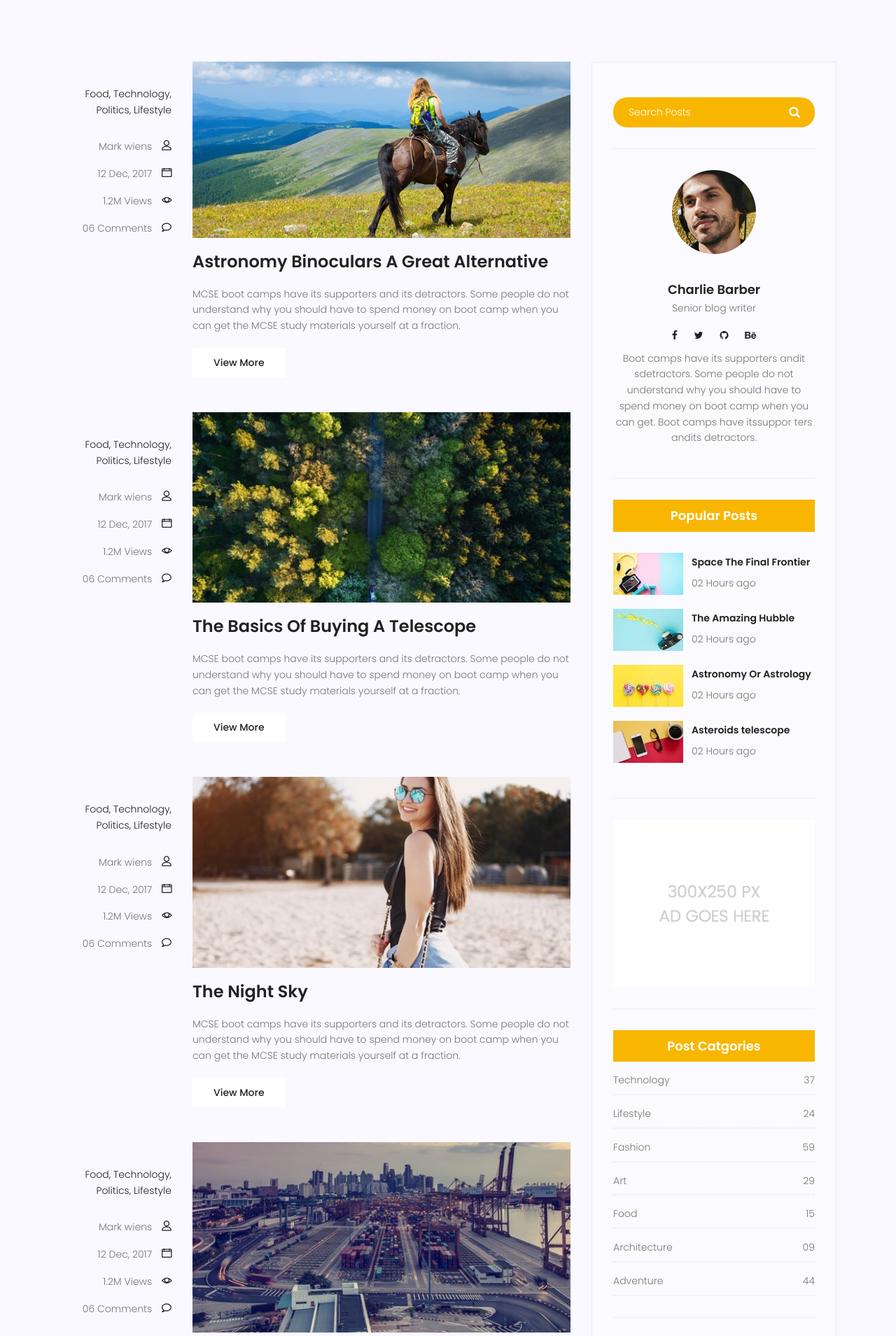
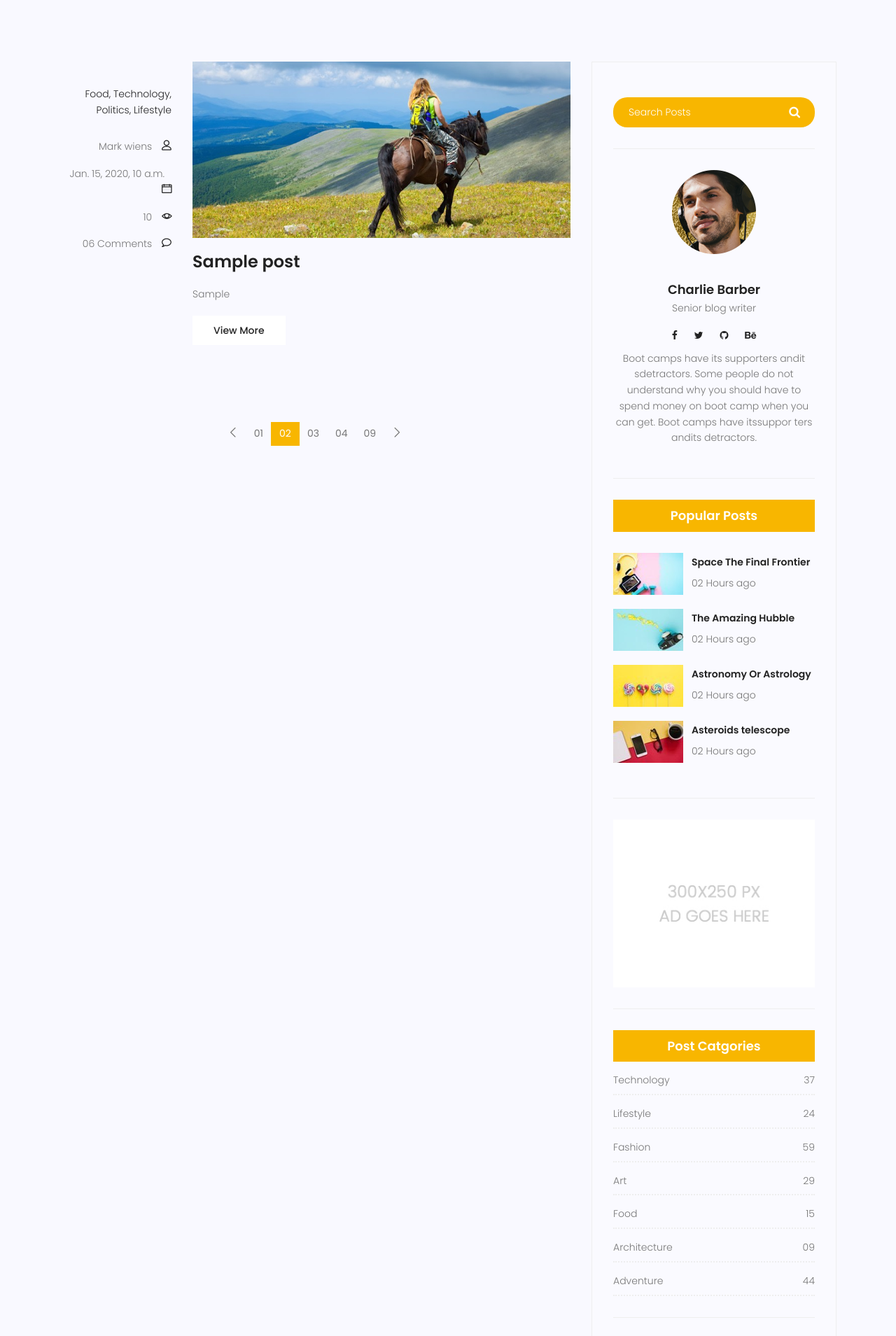
Before and after one commit to name-amir/mysite, a Django app: page /blog/ in a window 1280 px wide. Shown: the part 994-2903 px from the top of the page at 70% size. Run offline with Django 5.2, Linux system fonts and the light colour scheme; tables that the repository leaves empty hold one stand-in row (values such as "Sample post"); some libraries are stand-ins or nearby versions.

Commit message:
get_object_or_404

```diff
--- a/blog/urls.py
+++ b/blog/urls.py
@@ -7,7 +7,8 @@ app_name = 'blog'
 urlpatterns = [
     path('', blog_view, name='index'),
     path('/single', blog_single, name='single'),
-    path('test', test, name='test')
+    # path('<str:name>/lastname/<str:family_name>/<int:age>', test, name='test')
+    path('post-<int:pid>', test, name='test')
 
 
 ]
--- a/blog/views.py
+++ b/blog/views.py
@@ -1,14 +1,18 @@
-from django.shortcuts import render
+from django.shortcuts import render,get_object_or_404
 from blog.models import Post
 
 # Create your views here.
 def blog_view(request):
-    return render(request, 'blog/blog-home.html')
+    posts = Post.objects.filter(status=1)
+    context = {'posts':posts}
+    return render(request, 'blog/blog-home.html', context)
 
 def blog_single(request):
     return render(request, 'blog/blog-single.html')
 
-def test(request):
-    posts = Post.objects.all()
-    context = {'posts':posts}
+# def test(request,name,family_name,age):
+def test(request,pid):
+    # post = Post.objects.get(id=pid)
+    post = get_object_or_404(Post,pk=pid)
+    context = {'post':post}
     return render(request, 'test.html', context)
--- a/templates/blog/blog-home.html
+++ b/templates/blog/blog-home.html
@@ -91,6 +91,7 @@
 	<div class="container">
 		<div class="row">
 			<div class="col-lg-8 posts-list">
+				{% for post in posts %}
 				<div class="single-post row">
 					<div class="col-lg-3  col-md-3 meta-details">
 						<ul class="tags">
@@ -102,9 +103,9 @@
 						<div class="user-details row">
 							<p class="user-name col-lg-12 col-md-12 col-6"><a href="#">Mark wiens</a> <span
 									class="lnr lnr-user"></span></p>
-							<p class="date col-lg-12 col-md-12 col-6"><a href="#">12 Dec, 2017</a> <span
+							<p class="date col-lg-12 col-md-12 col-6"><a href="#">{{post.published_date}}</a> <span
 									class="lnr lnr-calendar-full"></span></p>
-							<p class="view col-lg-12 col-md-12 col-6"><a href="#">1.2M Views</a> <span
+							<p class="view col-lg-12 col-md-12 col-6"><a href="#">{{post.counted_views}}</a> <span
 									class="lnr lnr-eye"></span></p>
 							<p class="comments col-lg-12 col-md-12 col-6"><a href="#">06 Comments</a> <span
 									class="lnr lnr-bubble"></span></p>
@@ -114,119 +115,17 @@
 						<div class="feature-img">
 							<img class="img-fluid" src="{% static 'img/blog/feature-img1.jpg' %}" alt="">
 						</div>
-						<a class="posts-title" href="blog-single.html">
-							<h3>Astronomy Binoculars A Great Alternative</h3>
+						<a class="posts-title" href="#">
+							<h3>{{post.title}}</h3>
 						</a>
 						<p class="excert">
-							MCSE boot camps have its supporters and its detractors. Some people do not understand why
-							you should have to spend money on boot camp when you can get the MCSE study materials
-							yourself at a fraction.
+							{{post.conttent}}
 						</p>
-						<a href="blog-single.html" class="primary-btn">View More</a>
+						<a href="#" class="primary-btn">View More</a>
 					</div>
 				</div>
-				<div class="single-post row">
-					<div class="col-lg-3  col-md-3 meta-details">
-						<ul class="tags">
-							<li><a href="#">Food,</a></li>
-							<li><a href="#">Technology,</a></li>
-							<li><a href="#">Politics,</a></li>
-							<li><a href="#">Lifestyle</a></li>
-						</ul>
-						<div class="user-details row">
-							<p class="user-name col-lg-12 col-md-12 col-6"><a href="#">Mark wiens</a> <span
-									class="lnr lnr-user"></span></p>
-							<p class="date col-lg-12 col-md-12 col-6"><a href="#">12 Dec, 2017</a> <span
-									class="lnr lnr-calendar-full"></span></p>
-							<p class="view col-lg-12 col-md-12 col-6"><a href="#">1.2M Views</a> <span
-									class="lnr lnr-eye"></span></p>
-							<p class="comments col-lg-12 col-md-12 col-6"><a href="#">06 Comments</a> <span
-									class="lnr lnr-bubble"></span></p>
-						</div>
-					</div>
-					<div class="col-lg-9 col-md-9 ">
-						<div class="feature-img">
-							<img class="img-fluid" src="{% static 'img/blog/feature-img2.jpg' %}" alt="">
-						</div>
-						<a class="posts-title" href="blog-single.html">
-							<h3>The Basics Of Buying A Telescope</h3>
-						</a>
-						<p class="excert">
-							MCSE boot camps have its supporters and its detractors. Some people do not understand why
-							you should have to spend money on boot camp when you can get the MCSE study materials
-							yourself at a fraction.
-						</p>
-						<a href="blog-single.html" class="primary-btn">View More</a>
-					</div>
-				</div>
-				<div class="single-post row">
-					<div class="col-lg-3  col-md-3 meta-details">
-						<ul class="tags">
-							<li><a href="#">Food,</a></li>
-							<li><a href="#">Technology,</a></li>
-							<li><a href="#">Politics,</a></li>
-							<li><a href="#">Lifestyle</a></li>
-						</ul>
-						<div class="user-details row">
-							<p class="user-name col-lg-12 col-md-12 col-6"><a href="#">Mark wiens</a> <span
-									class="lnr lnr-user"></span></p>
-							<p class="date col-lg-12 col-md-12 col-6"><a href="#">12 Dec, 2017</a> <span
-									class="lnr lnr-calendar-full"></span></p>
-							<p class="view col-lg-12 col-md-12 col-6"><a href="#">1.2M Views</a> <span
-									class="lnr lnr-eye"></span></p>
-							<p class="comments col-lg-12 col-md-12 col-6"><a href="#">06 Comments</a> <span
-									class="lnr lnr-bubble"></span></p>
-						</div>
-					</div>
-					<div class="col-lg-9 col-md-9">
-						<div class="feature-img">
-							<img class="img-fluid" src="{% static 'img/blog/feature-img4.jpg' %}" alt="">
-						</div>
-						<a class="posts-title" href="blog-single.html">
-							<h3>The Night Sky</h3>
-						</a>
-						<p class="excert">
-							MCSE boot camps have its supporters and its detractors. Some people do not understand why
-							you should have to spend money on boot camp when you can get the MCSE study materials
-							yourself at a fraction.
-						</p>
-						<a href="blog-single.html" class="primary-btn">View More</a>
-					</div>
-				</div>
-				<div class="single-post row">
-					<div class="col-lg-3 col-md-3 meta-details">
-						<ul class="tags">
-							<li><a href="#">Food,</a></li>
-							<li><a href="#">Technology,</a></li>
-							<li><a href="#">Politics,</a></li>
-							<li><a href="#">Lifestyle</a></li>
-						</ul>
-						<div class="user-details row">
-							<p class="user-name col-lg-12 col-md-12 col-6"><a href="#">Mark wiens</a> <span
-									class="lnr lnr-user"></span></p>
-							<p class="date col-lg-12 col-md-12 col-6"><a href="#">12 Dec, 2017</a> <span
-									class="lnr lnr-calendar-full"></span></p>
-							<p class="view col-lg-12 col-md-12 col-6"><a href="#">1.2M Views</a> <span
-									class="lnr lnr-eye"></span></p>
-							<p class="comments col-lg-12 col-md-12 col-6"><a href="#">06 Comments</a> <span
-									class="lnr lnr-bubble"></span></p>
-						</div>
-					</div>
-					<div class="col-lg-9 col-md-9">
-						<div class="feature-img">
-							<img class="img-fluid" src="{% static 'img/blog/feature-img5.jpg' %}" alt="">
-						</div>
-						<a class="posts-title" href="blog-single.html">
-							<h3>Telescopes 101</h3>
-						</a>
-						<p class="excert">
-							MCSE boot camps have its supporters and its detractors. Some people do not understand why
-							you should have to spend money on boot camp when you can get the MCSE study materials
-							yourself at a fraction.
-						</p>
-						<a href="blog-single.html" class="primary-btn">View More</a>
-					</div>
-				</div>
+				{% endfor %}
+
 				<nav class="blog-pagination justify-content-center d-flex">
 					<ul class="pagination">
 						<li class="page-item">
@@ -261,7 +160,7 @@
 						</form>
 					</div>
 					<div class="single-sidebar-widget user-info-widget">
-						<img src="{% static 'img/blog/user-info.png" alt="">
+						<img src="{% static 'img/blog/user-info.png' %}" alt="">
 						<a href="#">
 							<h4>Charlie Barber</h4>
 						</a>
```
Also changed, not shown: templates/test.html (+6 -2 lines).
